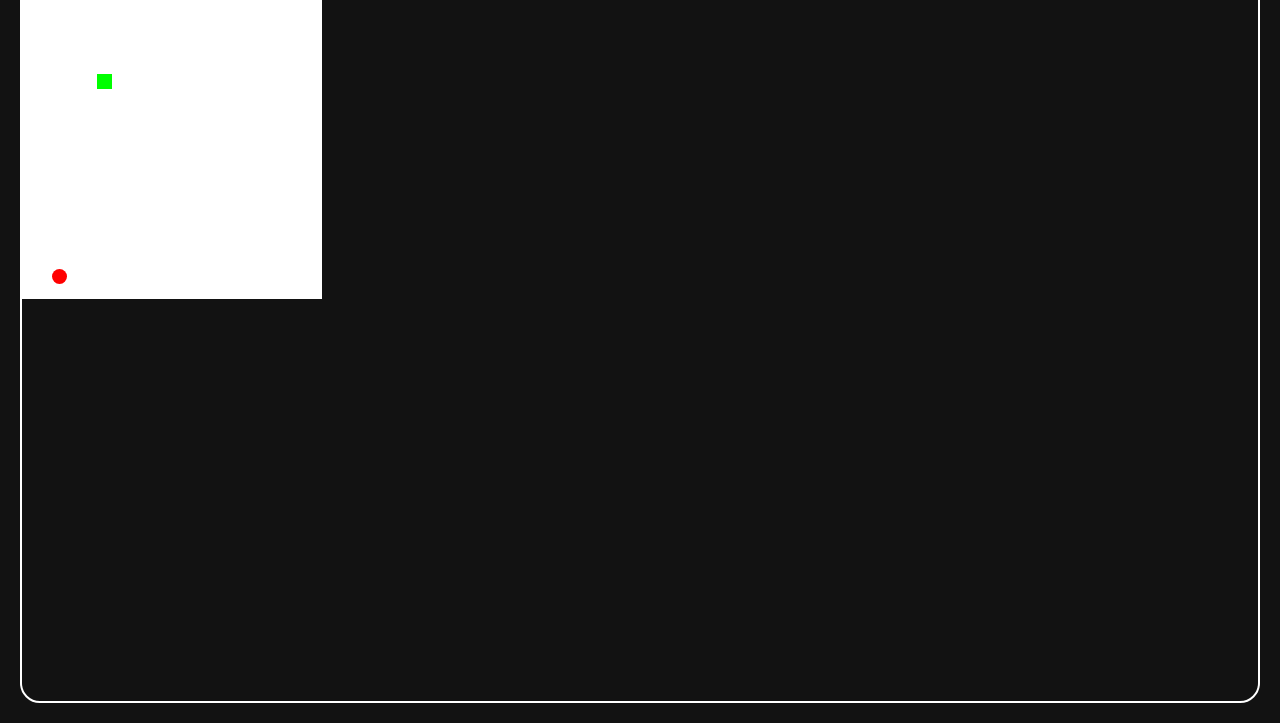
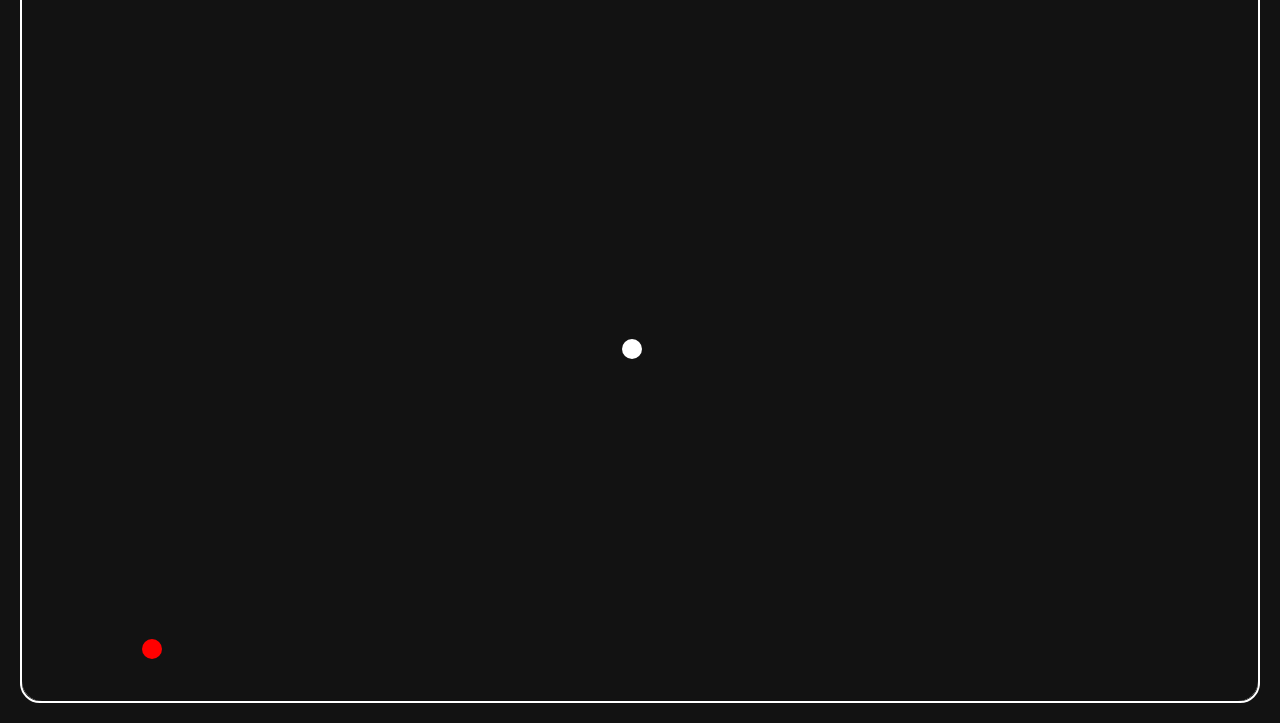
Before and after one commit to kairavb/snake-game, a plain HTML site: page index.html in a window 1280 px wide. Shown: the part 77-800 px from the top of the page. Drawn offline with Linux system fonts and the light colour scheme.

Commit message:
game done

```diff
--- a/index.html
+++ b/index.html
@@ -55,15 +55,21 @@
         color: #fff;
     }
 
+    #board {
+        border-radius: 0 0 20px 20px;
+        display: block;
+        background-color: white;
+    }
+
     </style>
 </head>
 <body>
     <div class="container">
         <!-- Navbar -->
         <div class="navbar">
-            <div class="brand"><a href="https://kairav.dev">About Game</a></div>
+            <div class="brand"><a href="https://kairav.dev">About Me</a></div>
             <div class="brand" id="heading">Snake Game</div>
-            <div class="brand">Score: <label id="score" for="score">000</label></div>
+            <div class="brand">Score: <label id="score" for="score">0</label></div>
         </div>
 
         <!-- Content -->
--- a/index.js
+++ b/index.js
@@ -1,12 +1,12 @@
-let blocksize = 15
-let rows = 20
-let cols = 20
+let blocksize = 20
+let rows
+let cols
 let board
 let context
 
 // snake cord
-let snakeX = blocksize * 5
-let snakeY = blocksize * 5
+let snakeX
+let snakeY
 
 let snakeBody = []
 
@@ -23,13 +23,28 @@ let gameOver = false
 window.onload = ()=>{
     board = document.getElementById("board")
     score = document.getElementById("score")
-    board.height = rows * blocksize
-    board.width = cols * blocksize
+
+    // Set the canvas to fill the parent div's size (class="content")
+    const contentDiv = document.querySelector('.content');
+    const contentWidth = contentDiv.offsetWidth;
+    const contentHeight = contentDiv.offsetHeight;
+
+    // Set the canvas size
+    board.width = contentWidth;
+    board.height = contentHeight;
+
+    // Dynamically calculate rows and cols based on the board size
+    rows = Math.floor(board.height / blocksize);
+    cols = Math.floor(board.width / blocksize);
+
     context = board.getContext("2d")  // to draw on board
+
+    snakeX = Math.floor(cols / 2) * blocksize;  // Center x position
+    snakeY = Math.floor(rows / 2) * blocksize;  // Center y position
 
     placeFood()
     document.addEventListener("keyup", changeDirection)
-    setInterval(update, 1000/10)  // 100 milliseconds
+    setInterval(update, 120)  // milliseconds
 }
 
 function drawCircle(x, y, radius) {
@@ -45,12 +60,11 @@ function update() {
         return
     }
 
-    context.fillStyle = "white";
+    context.fillStyle = "#121212";
     context.fillRect(0, 0, board.width, board.height)
 
     context.fillStyle = "red";
     drawCircle(foodX, foodY, blocksize / 2);
-    // context.fillRect(foodX, foodY, blocksize, blocksize)
 
     if (snakeX == foodX && snakeY == foodY){
         snakeBody.push([foodX, foodY])
@@ -68,11 +82,11 @@ function update() {
 
     snakeX += velX * blocksize
     snakeY += velY * blocksize
-    context.fillStyle = "lime";
-    context.fillRect(snakeX, snakeY, blocksize, blocksize)
-    context.fillStyle = "green";
+    context.fillStyle = "#fff";
+    drawCircle(snakeX, snakeY, blocksize / 2);
+    context.fillStyle = "#b8b8b8";
     for (let i = 0; i < snakeBody.length; i++){
-        context.fillRect(snakeBody[i][0], snakeBody[i][1], blocksize, blocksize )
+        drawCircle(snakeBody[i][0], snakeBody[i][1], blocksize / 2);
     }
 
     if (snakeX < 0 || snakeX >= cols * blocksize || snakeY < 0 || snakeY >= rows * blocksize) {
```
